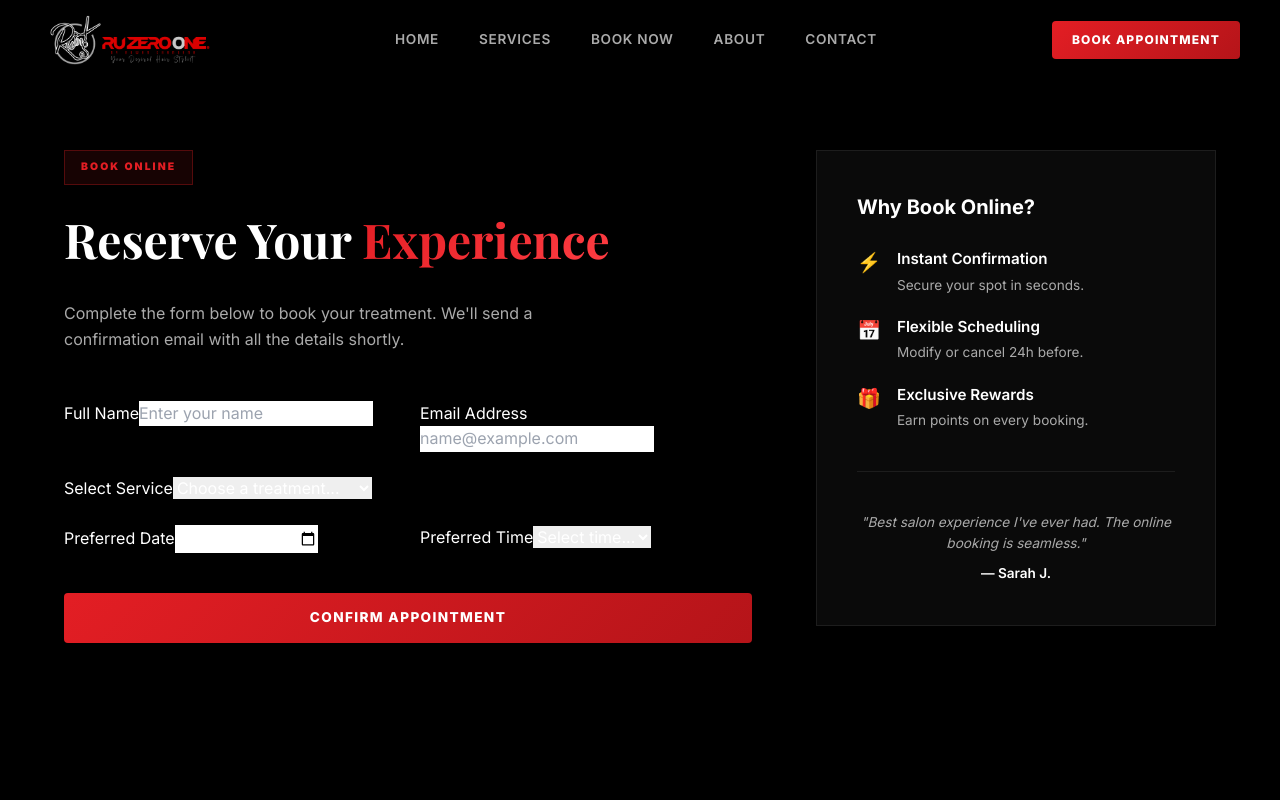
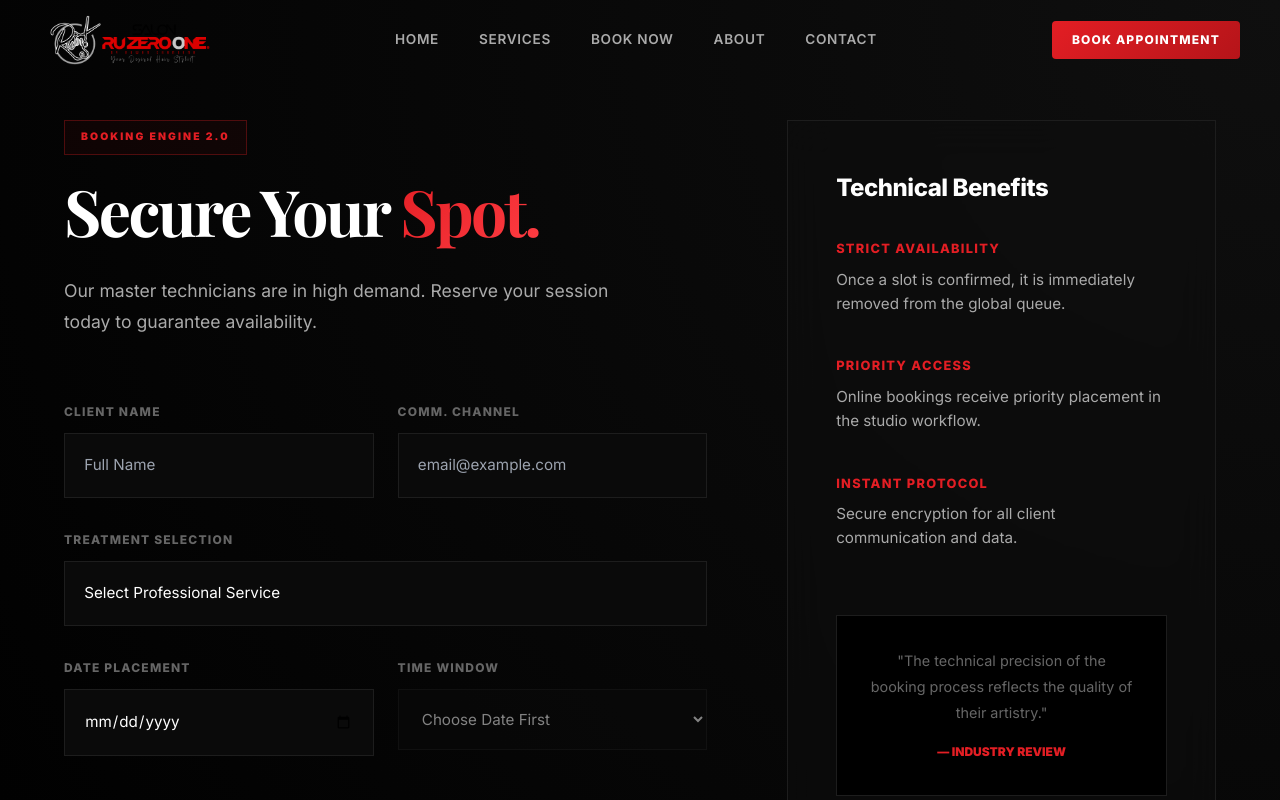
Before and after one commit to bhanuka2/Salon-Booking-System-FE, a Next.js app in the folder my-app/: page /booking in a window 1280 px wide. Shown: the top 800 px of the page. Built offline with nearby package versions, Linux system fonts and the light colour scheme.

Commit message:
feat: implement salon booking system with service listing and appointment scheduling API routes

```diff
--- a/my-app/src/app/booking/page.jsx
+++ b/my-app/src/app/booking/page.jsx
@@ -1,8 +1,10 @@
 'use client'
 import { useState, useEffect } from 'react'
+import Link from 'next/link'
 
 export default function BookingPage() {
     const [services, setServices] = useState([])
+    const [existingBookings, setExistingBookings] = useState([])
     const [loading, setLoading] = useState(true)
     const [formData, setFormData] = useState({
         name: '',
@@ -13,18 +15,33 @@ export default function BookingPage() {
     })
     const [submitting, setSubmitting] = useState(false)
     const [success, setSuccess] = useState(false)
+    const [error, setError] = useState('')
+
+    const timeSlots = ['09:00 AM', '10:00 AM', '11:00 AM', '12:00 PM', '01:00 PM', '02:00 PM', '03:00 PM', '04:00 PM', '05:00 PM']
 
     useEffect(() => {
-        fetch('/api/services')
-            .then(res => res.json())
-            .then(data => {
-                setServices(data)
+        Promise.all([
+            fetch('/api/services').then(res => res.json()),
+            fetch('/api/bookings').then(res => res.json())
+        ]).then(([servicesData, bookingsData]) => {
+            setServices(servicesData)
+            setExistingBookings(bookingsData)
+            setLoading(false)
+        }).catch(err => {
+            console.error('Error fetching data:', err)
             setLoading(false)
         })
     }, [])
 
+    const isSlotBooked = (date, time) => {
+        return existingBookings.some(b => b.date === date && b.time === time)
+    }
+
+    const availableSlots = timeSlots.filter(slot => !isSlotBooked(formData.date, slot))
+
     const handleSubmit = async (e) => {
         e.preventDefault()
+        setError('')
         setSubmitting(true)
 
         try {
@@ -34,31 +51,49 @@ export default function BookingPage() {
                 body: JSON.stringify(formData)
             })
 
+            const result = await res.json()
+
             if (res.ok) {
                 setSuccess(true)
+                // Refresh bookings to prevent others from seeing the slot as available immediately
+                const refreshRes = await fetch('/api/bookings')
+                const refreshedBookings = await refreshRes.json()
+                setExistingBookings(refreshedBookings)
             } else {
-                alert('Something went wrong. Please try again.')
+                setError(result.error || 'Something went wrong. Please try again.')
             }
         } catch (err) {
+            setError('Connection error. Please try again later.')
             console.error(err)
         } finally {
             setSubmitting(false)
         }
     }
 
+    // Get today's date in YYYY-MM-DD format for the 'min' attribute
+    const today = new Date().toISOString().split('T')[0]
+
+    if (loading) {
+        return (
+            <div className="section" style={{ paddingTop: '150px', textAlign: 'center', minHeight: '80vh' }}>
+                <div style={{ color: 'var(--primary)', fontWeight: 600 }}>Loading Appointment Schedule...</div>
+            </div>
+        )
+    }
+
     if (success) {
         return (
-            <div className="section" style={{ paddingTop: '150px', textAlign: 'center', minHeight: '80vh' }}>
-                <div className="container">
-                    <div style={{ maxWidth: 500, margin: '0 auto' }} className="card p-8">
-                        <div style={{ fontSize: '4rem', marginBottom: '1.5rem' }}>✨</div>
-                        <h1 className="font-serif" style={{ fontSize: '2rem', marginBottom: '1rem' }}>Appointment Confirmed!</h1>
-                        <p style={{ color: 'var(--text-muted)', lineHeight: 1.8, marginBottom: '2rem' }}>
-                            Thank you {formData.name}. Your appointment for {services.find(s => s.id === parseInt(formData.serviceId))?.title} has been scheduled for {formData.date} at {formData.time}.
+            <div className="section" style={{ paddingTop: '150px', textAlign: 'center', minHeight: '85vh' }}>
+                <div className="container animate-reveal-up">
+                    <div style={{ maxWidth: 600, margin: '0 auto', background: 'rgba(20,20,20,0.8)', backdropFilter: 'blur(10px)', border: '1px solid var(--primary)', padding: '4rem 2rem' }}>
+                        <div style={{ fontSize: '5rem', marginBottom: '2rem' }}>💎</div>
+                        <h1 className="font-serif" style={{ fontSize: '2.5rem', fontWeight: 800, marginBottom: '1.5rem', letterSpacing: '-0.02em' }}>Success! You're In.</h1>
+                        <p style={{ color: 'var(--text-muted)', fontSize: '1.1rem', lineHeight: 1.8, marginBottom: '3rem', maxWidth: 450, margin: '0 auto 3rem' }}>
+                            Your appointment for <strong style={{ color: 'var(--text)' }}>{services.find(s => s.id === parseInt(formData.serviceId))?.title}</strong> is confirmed for <strong style={{ color: 'var(--text)' }}>{formData.date}</strong> at <strong style={{ color: 'var(--text)' }}>{formData.time}</strong>.
                         </p>
-                        <button onClick={() => window.location.href = '/'} className="btn-primary">
-                            Return Home
-                        </button>
+                        <Link href="/" className="btn-primary" style={{ padding: '1rem 3rem' }}>
+                            Back to Studio
+                        </Link>
                     </div>
                 </div>
             </div>
@@ -66,84 +101,95 @@ export default function BookingPage() {
     }
 
     return (
-        <div className="section" style={{ paddingTop: '150px' }}>
+        <div className="section" style={{ paddingTop: '120px', minHeight: '100vh', background: 'radial-gradient(circle at top right, #0f0f0f, #000)' }}>
             <div className="container">
-                <div style={{ display: 'grid', gridTemplateColumns: 'minmax(0, 1fr) 400px', gap: '4rem', alignItems: 'start' }}>
+                <div style={{ display: 'grid', gridTemplateColumns: 'minmax(0, 1.2fr) 0.8fr', gap: '5rem', alignItems: 'start' }} className="responsive-grid">
 
-                    {/* Form Side */}
-                    <div>
-                        <div className="badge" style={{ marginBottom: '1rem' }}>Book Online</div>
-                        <h1 className="font-serif" style={{ fontSize: 'clamp(2.2rem, 5vw, 3rem)', fontWeight: 700, marginBottom: '1.5rem' }}>
-                            Reserve Your <span className="text-gradient">Experience</span>
+                    <div className="animate-reveal-up">
+                        <div className="badge" style={{ marginBottom: '1.5rem', background: 'rgba(227, 30, 36, 0.05)' }}>Booking Engine 2.0</div>
+                        <h1 className="font-serif" style={{ fontSize: 'clamp(2.5rem, 6vw, 4rem)', fontWeight: 800, lineHeight: 1, marginBottom: '2rem', letterSpacing: '-0.04em' }}>
+                            Secure Your <span className="text-gradient">Spot.</span>
                         </h1>
-                        <p style={{ color: 'var(--text-muted)', marginBottom: '3rem', maxWidth: 500 }}>
-                            Complete the form below to book your treatment. We'll send a confirmation email with all the details shortly.
+                        <p style={{ color: 'var(--text-muted)', fontSize: '1.1rem', marginBottom: '4rem', maxWidth: 550, lineHeight: 1.8 }}>
+                            Our master technicians are in high demand. Reserve your session today to guarantee availability.
                         </p>
 
-                        <form onSubmit={handleSubmit} style={{ display: 'grid', gap: '1.5rem' }}>
+                        <form onSubmit={handleSubmit} style={{ display: 'grid', gap: '2rem' }}>
+                            {error && (
+                                <div style={{ padding: '1rem', background: 'rgba(227, 30, 36, 0.1)', border: '1px solid var(--primary)', color: 'var(--primary)', fontWeight: 600, fontSize: '0.9rem' }}>
+                                    {error}
+                                </div>
+                            )}
+
                             <div className="grid-2">
-                                <div>
-                                    <label className="input-label">Full Name</label>
+                                <div className="input-group">
+                                    <label style={{ fontSize: '0.75rem', fontWeight: 800, textTransform: 'uppercase', color: 'var(--text-dim)', marginBottom: '0.75rem', display: 'block', letterSpacing: '0.1em' }}>Client Name</label>
                                     <input
                                         type="text"
                                         required
-                                        className="input"
-                                        placeholder="Enter your name"
+                                        placeholder="Full Name"
+                                        style={{ width: '100%', background: '#0a0a0a', border: '1px solid var(--border)', padding: '1.2rem', color: 'white', fontSize: '0.95rem' }}
                                         value={formData.name}
                                         onChange={(e) => setFormData({ ...formData, name: e.target.value })}
                                     />
                                 </div>
-                                <div>
-                                    <label className="input-label">Email Address</label>
+                                <div className="input-group">
+                                    <label style={{ fontSize: '0.75rem', fontWeight: 800, textTransform: 'uppercase', color: 'var(--text-dim)', marginBottom: '0.75rem', display: 'block', letterSpacing: '0.1em' }}>Comm. Channel</label>
                                     <input
                                         type="email"
                                         required
-                                        className="input"
-                                        placeholder="name@example.com"
+                                        placeholder="email@example.com"
+                                        style={{ width: '100%', background: '#0a0a0a', border: '1px solid var(--border)', padding: '1.2rem', color: 'white', fontSize: '0.95rem' }}
                                         value={formData.email}
                                         onChange={(e) => setFormData({ ...formData, email: e.target.value })}
                                     />
                                 </div>
                             </div>
 
-                            <div>
-                                <label className="input-label">Select Service</label>
+                            <div className="input-group">
+                                <label style={{ fontSize: '0.75rem', fontWeight: 800, textTransform: 'uppercase', color: 'var(--text-dim)', marginBottom: '0.75rem', display: 'block', letterSpacing: '0.1em' }}>Treatment Selection</label>
                                 <select
                                     required
-                                    className="input"
+                                    style={{ width: '100%', background: '#0a0a0a', border: '1px solid var(--border)', padding: '1.2rem', color: 'white', fontSize: '0.95rem', appearance: 'none' }}
                                     value={formData.serviceId}
                                     onChange={(e) => setFormData({ ...formData, serviceId: e.target.value })}
                                 >
-                                    <option value="">Choose a treatment...</option>
+                                    <option value="">Select Professional Service</option>
                                     {services.map(s => (
-                                        <option key={s.id} value={s.id}>{s.title} — ${s.price}</option>
+                                        <option key={s.id} value={s.id}>{s.title}</option>
                                     ))}
                                 </select>
                             </div>
 
                             <div className="grid-2">
-                                <div>
-                                    <label className="input-label">Preferred Date</label>
+                                <div className="input-group">
+                                    <label style={{ fontSize: '0.75rem', fontWeight: 800, textTransform: 'uppercase', color: 'var(--text-dim)', marginBottom: '0.75rem', display: 'block', letterSpacing: '0.1em' }}>Date Placement</label>
                                     <input
                                         type="date"
                                         required
-                                        className="input"
+                                        min={today}
+                                        style={{ width: '100%', background: '#0a0a0a', border: '1px solid var(--border)', padding: '1.2rem', color: 'white', fontSize: '0.95rem' }}
                                         value={formData.date}
-                                        onChange={(e) => setFormData({ ...formData, date: e.target.value })}
+                                        onChange={(e) => setFormData({ ...formData, date: e.target.value, time: '' })}
                                     />
                                 </div>
-                                <div>
-                                    <label className="input-label">Preferred Time</label>
+                                <div className="input-group">
+                                    <label style={{ fontSize: '0.75rem', fontWeight: 800, textTransform: 'uppercase', color: 'var(--text-dim)', marginBottom: '0.75rem', display: 'block', letterSpacing: '0.1em' }}>Time Window</label>
                                     <select
                                         required
-                                        className="input"
+                                        disabled={!formData.date}
+                                        style={{ width: '100%', background: '#0a0a0a', border: '1px solid var(--border)', padding: '1.2rem', color: 'white', fontSize: '0.95rem', opacity: formData.date ? 1 : 0.5 }}
                                         value={formData.time}
                                         onChange={(e) => setFormData({ ...formData, time: e.target.value })}
                                     >
-                                        <option value="">Select time...</option>
-                                        {['09:00 AM', '10:00 AM', '11:00 AM', '01:00 PM', '02:00 PM', '03:00 PM', '04:00 PM', '05:00 PM'].map(t => (
+                                        <option value="">{formData.date ? 'Select Available Window' : 'Choose Date First'}</option>
+                                        {availableSlots.length > 0 ? (
+                                            availableSlots.map(t => (
                                                 <option key={t} value={t}>{t}</option>
-                                        ))}
+                                            ))
+                                        ) : formData.date && (
+                                            <option disabled>No Remaining Slots Today</option>
+                                        )}
                                     </select>
                                 </div>
                             </div>
@@ -152,37 +198,33 @@ export default function BookingPage() {
                                 type="submit"
                                 disabled={submitting}
                                 className="btn-primary"
-                                style={{ marginTop: '1rem', width: '100%', justifyContent: 'center' }}
+                                style={{ marginTop: '2rem', width: '100%', padding: '1.5rem', fontSize: '1rem' }}
                             >
-                                {submitting ? 'Processing...' : 'Confirm Appointment'}
+                                {submitting ? 'Authenticating...' : 'Confirm Technical Entry'}
                             </button>
                         </form>
                     </div>
 
-                    {/* Info Side */}
                     <div style={{ position: 'sticky', top: '120px' }}>
-                        <div className="card" style={{ padding: '2.5rem' }}>
-                            <h3 style={{ fontSize: '1.25rem', fontWeight: 700, marginBottom: '1.5rem' }}>Why Book Online?</h3>
-                            <ul style={{ listStyle: 'none', display: 'grid', gap: '1.25rem' }}>
+                        <div className="card" style={{ padding: '3rem', border: '1px solid var(--border)', background: 'rgba(15,15,15,0.5)', backdropFilter: 'blur(20px)' }}>
+                            <h3 style={{ fontSize: '1.5rem', fontWeight: 800, marginBottom: '2rem', letterSpacing: '-0.02em' }}>Technical Benefits</h3>
+                            <div style={{ display: 'grid', gap: '2.5rem' }}>
                                 {[
-                                    { icon: '⚡', title: 'Instant Confirmation', desc: 'Secure your spot in seconds.' },
-                                    { icon: '📅', title: 'Flexible Scheduling', desc: 'Modify or cancel 24h before.' },
-                                    { icon: '🎁', title: 'Exclusive Rewards', desc: 'Earn points on every booking.' }
+                                    { title: 'Strict Availability', desc: 'Once a slot is confirmed, it is immediately removed from the global queue.' },
+                                    { title: 'Priority Access', desc: 'Online bookings receive priority placement in the studio workflow.' },
+                                    { title: 'Instant Protocol', desc: 'Secure encryption for all client communication and data.' }
                                 ].map(item => (
-                                    <li key={item.title} style={{ display: 'flex', gap: '1rem' }}>
-                                        <div style={{ color: 'var(--orange)', fontSize: '1.2rem' }}>{item.icon}</div>
-                                        <div>
-                                            <div style={{ fontWeight: 600, fontSize: '0.95rem', marginBottom: '0.2rem' }}>{item.title}</div>
-                                            <div style={{ color: 'var(--text-muted)', fontSize: '0.85rem', lineHeight: 1.5 }}>{item.desc}</div>
+                                    <div key={item.title}>
+                                        <div style={{ fontWeight: 800, fontSize: '0.8rem', textTransform: 'uppercase', color: 'var(--primary)', marginBottom: '0.5rem', letterSpacing: '0.1em' }}>{item.title}</div>
+                                        <div style={{ color: 'var(--text-muted)', fontSize: '0.95rem', lineHeight: 1.6 }}>{item.desc}</div>
                                     </div>
-                                    </li>
                                 ))}
-                            </ul>
+                            </div>
 
-                            <div style={{ marginTop: '2.5rem', paddingTop: '2.5rem', borderTop: '1px solid var(--border)' }}>
-                                <p style={{ color: 'var(--text-muted)', fontSize: '0.85rem', textAlign: 'center', fontStyle: 'italic' }}>
-                                    "Best salon experience I've ever had. The online booking is seamless."
-                                    <span style={{ display: 'block', color: 'var(--text)', fontWeight: 600, marginTop: '0.5rem', fontStyle: 'normal' }}>— Sarah J.</span>
+                            <div style={{ marginTop: '4rem', padding: '2rem', border: '1px solid var(--border)', background: '#000' }}>
+                                <p style={{ color: 'var(--text-dim)', fontSize: '0.9rem', lineHeight: 1.8, textAlign: 'center' }}>
+                                    "The technical precision of the booking process reflects the quality of their artistry."
+                                    <span style={{ display: 'block', color: 'var(--primary)', fontWeight: 900, marginTop: '1rem', fontStyle: 'normal', fontSize: '0.75rem', textTransform: 'uppercase' }}>— Industry Review</span>
                                 </p>
                             </div>
                         </div>
@@ -192,8 +234,13 @@ export default function BookingPage() {
             </div>
 
             <style>{`
-        @media (max-width: 900px) {
-          .container > div { grid-template-columns: 1fr !important; }
+                .input-group input:focus, .input-group select:focus {
+                    outline: none;
+                    border-color: var(--primary) !important;
+                    background: #111 !important;
+                }
+                @media (max-width: 1024px) {
+                    .responsive-grid { grid-template-columns: 1fr !important; gap: 4rem !important; }
                 }
             `}</style>
         </div>
--- a/my-app/src/app/page.jsx
+++ b/my-app/src/app/page.jsx
@@ -7,24 +7,28 @@ const featuredServices = [
     image: '/service_haircut.png',
     title: 'Master Haircut',
     desc: 'Signature precision cuts by Ruwan Chandana.',
+    price: '$45',
     time: '45 min'
   },
   {
     image: '/service_coloring.png',
     title: 'Technical Color',
     desc: 'Advanced coloring techniques, from balayage to gloss.',
+    price: '$95',
     time: '120 min'
   },
   {
     image: '/service_grooming.png',
     title: 'Grooming Luxe',
     desc: 'Premium beard shaping and facial grooming.',
+    price: '$35',
     time: '30 min'
   },
   {
     image: '/service_scalp.png',
     title: 'Scalp Therapy',
     desc: 'Invigorating treatments to nourish and revitalize.',
+    price: '$60',
     time: '45 min'
   },
 ]
```
Also changed, not shown: my-app/src/app/api/bookings/route.js (+4 -3 lines), my-app/src/app/api/services/route.js (+7 -7 lines), my-app/src/app/services/page.jsx (+7 -12 lines). Lines whose indentation alone changed are shown as unchanged.
